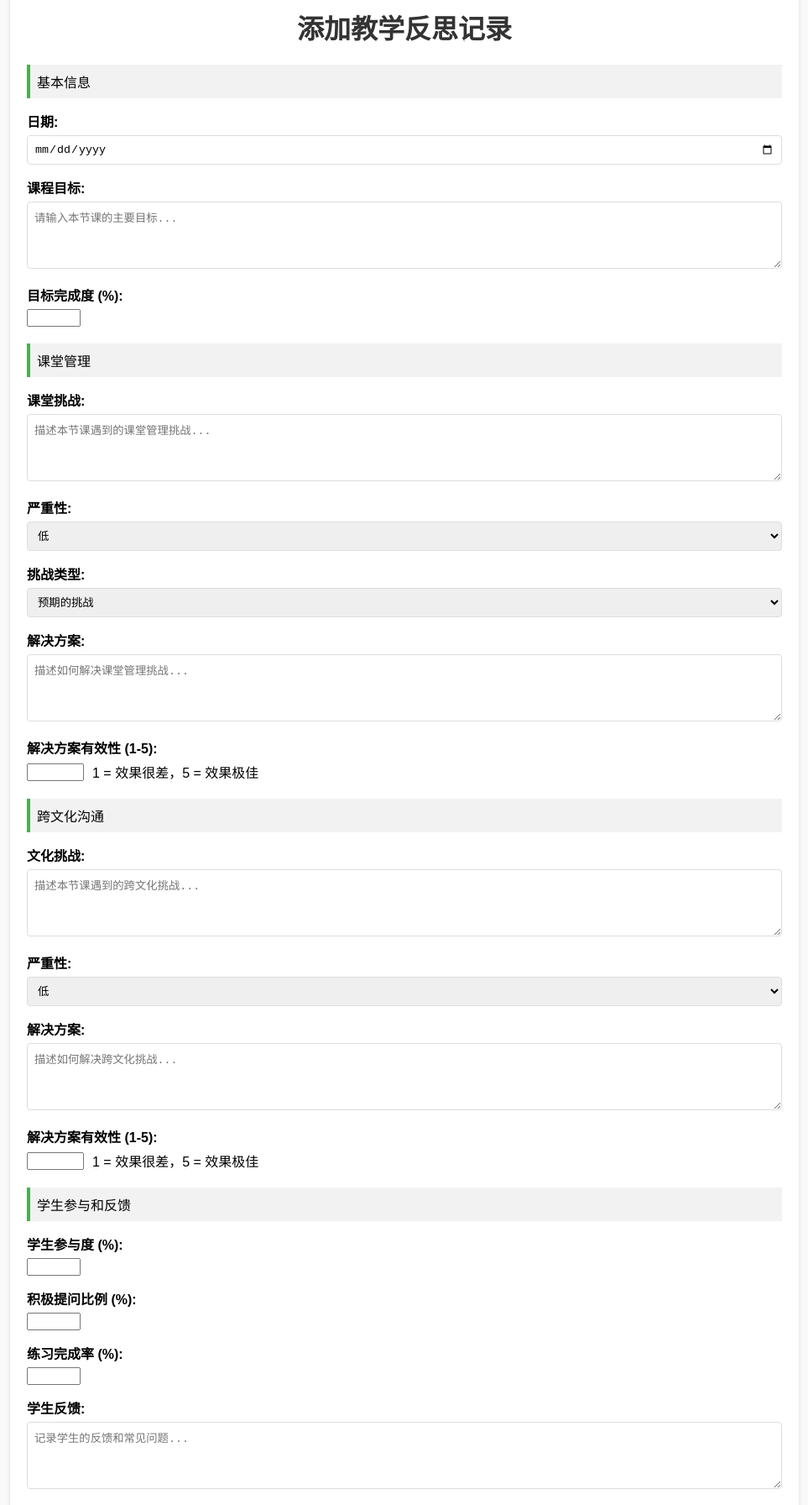
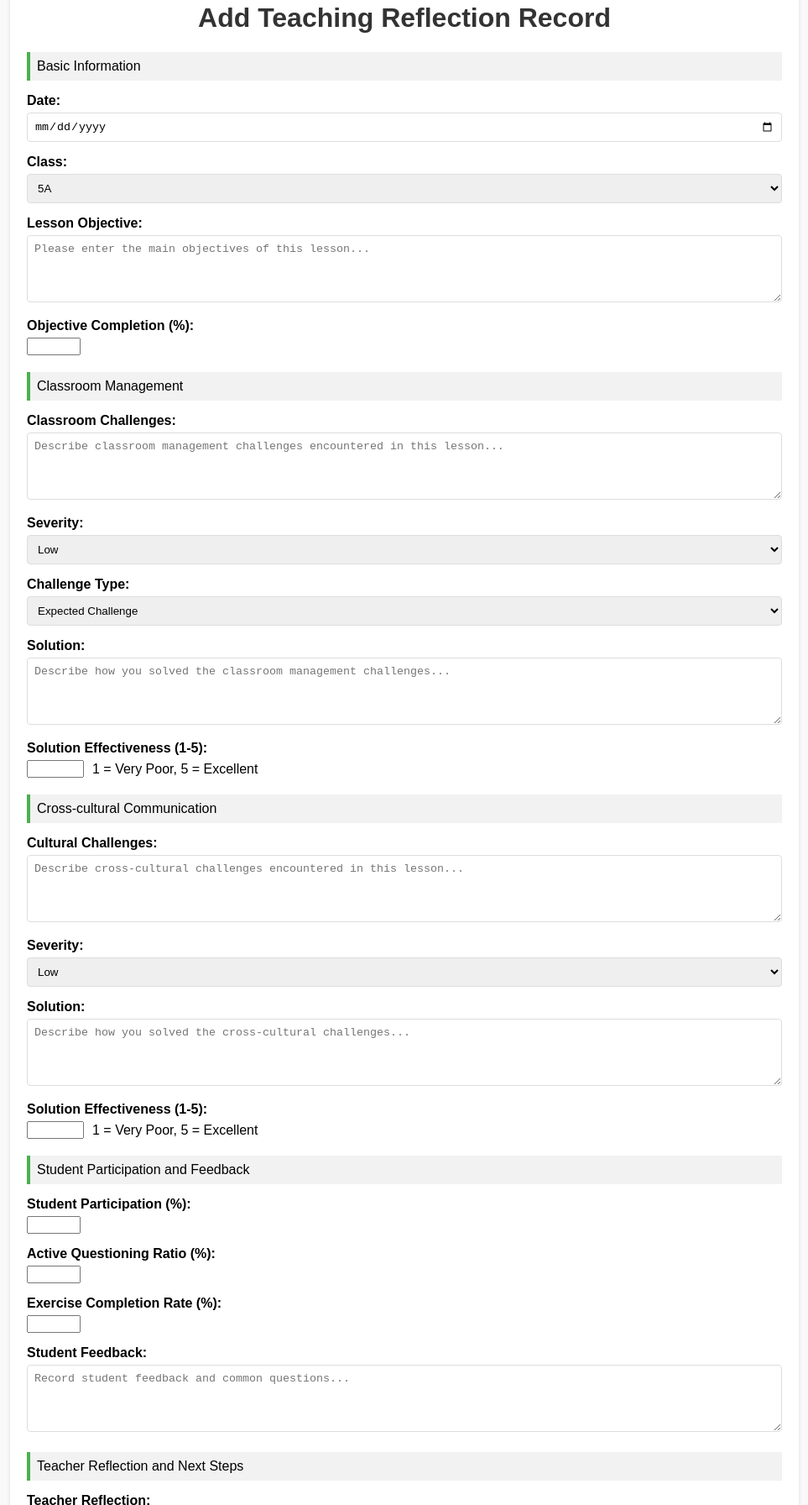
Before and after one commit to zengzengqiqi/teaching-reflection-system-2025, a plain HTML site: page add_reflection.html in a window 1280 px wide. Shown: the part 116-1908 px from the top of the page at 84% size, without its empty margins (158-1121 px from the left). Drawn offline with Linux system fonts and the light colour scheme.

Commit message:
Update add_reflection.html

```diff
--- a/add_reflection.html
+++ b/add_reflection.html
@@ -1,9 +1,9 @@
 <!DOCTYPE html>
-<html lang="zh-CN">
+<html lang="en">
 <head>
     <meta charset="UTF-8">
     <meta name="viewport" content="width=device-width, initial-scale=1.0">
-    <title>添加教学反思</title>
+    <title>Add Teaching Reflection</title>
     <style>
         body {
             font-family: 'Microsoft YaHei', sans-serif;
@@ -87,161 +87,177 @@
 </head>
 <body>
     <div class="navigation">
-        <a href="index.html" class="nav-button">返回首页</a>
-        <a href="lesson_reflection_table.html" class="nav-button">查看反思记录</a>
+        <a href="index.html" class="nav-button">Back to Home</a>
+        <a href="lesson_reflection_table.html" class="nav-button">View Reflection Records</a>
     </div>
 
     <div class="container">
-        <h1>添加教学反思记录</h1>
+        <h1>Add Teaching Reflection Record</h1>
         <form id="reflectionForm">
-            <div class="section-title">基本信息</div>
+            <div class="section-title">Basic Information</div>
 
             <div class="form-group">
-                <label for="date">日期:</label>
+                <label for="date">Date:</label>
                 <input type="date" id="date" name="date" required>
             </div>
 
             <div class="form-group">
-                <label for="objective">课程目标:</label>
-                <textarea id="objective" name="objective" placeholder="请输入本节课的主要目标..." required></textarea>
-            </div>
-
-            <div class="form-group">
-                <label for="completion">目标完成度 (%):</label>
-                <input type="number" id="completion" name="completion" min="0" max="100" required>
-            </div>
-
-            <div class="section-title">课堂管理</div>
-
-            <div class="form-group">
-                <label for="challenge">课堂挑战:</label>
-                <textarea id="challenge" name="challenge" placeholder="描述本节课遇到的课堂管理挑战..."></textarea>
-            </div>
-
-            <div class="form-group">
-                <label for="severity">严重性:</label>
-                <select id="severity" name="severity">
-                    <option value="低">低</option>
-                    <option value="中等">中等</option>
-                    <option value="高">高</option>
+                <label for="class">Class:</label>
+                <select id="class" name="class" required>
+                    <option value="5a">5A</option>
+                    <option value="5b">5B</option>
+                    <option value="5c">5C</option>
+                    <option value="5d">5D</option>
+                    <option value="6a">6A</option>
+                    <option value="6b">6B</option>
+                    <option value="6c">6C</option>
+                    <option value="6d">6D</option>
+                    <option value="6e">6E</option>
+                    <option value="6f">6F</option>
                 </select>
             </div>
 
             <div class="form-group">
-                <label for="challenge_type">挑战类型:</label>
-                <select id="challenge_type" name="challenge_type">
-                    <option value="预期">预期的挑战</option>
-                    <option value="意外">意外挑战</option>
+                <label for="objective">Lesson Objective:</label>
+                <textarea id="objective" name="objective" placeholder="Please enter the main objectives of this lesson..." required></textarea>
+            </div>
+
+            <div class="form-group">
+                <label for="completion">Objective Completion (%):</label>
+                <input type="number" id="completion" name="completion" min="0" max="100" required>
+            </div>
+
+            <div class="section-title">Classroom Management</div>
+
+            <div class="form-group">
+                <label for="challenge">Classroom Challenges:</label>
+                <textarea id="challenge" name="challenge" placeholder="Describe classroom management challenges encountered in this lesson..."></textarea>
+            </div>
+
+            <div class="form-group">
+                <label for="severity">Severity:</label>
+                <select id="severity" name="severity">
+                    <option value="Low">Low</option>
+                    <option value="Medium">Medium</option>
+                    <option value="High">High</option>
                 </select>
             </div>
 
             <div class="form-group">
-                <label for="solution">解决方案:</label>
-                <textarea id="solution" name="solution" placeholder="描述如何解决课堂管理挑战..."></textarea>
-            </div>
-
-            <div class="form-group">
-                <label for="effectiveness">解决方案有效性 (1-5):</label>
-                <div class="rating-input">
-                    <input type="number" id="effectiveness" name="effectiveness" min="1" max="5">
-                    <span>1 = 效果很差，5 = 效果极佳</span>
-                </div>
-            </div>
-
-            <div class="section-title">跨文化沟通</div>
-
-            <div class="form-group">
-                <label for="cultural_challenge">文化挑战:</label>
-                <textarea id="cultural_challenge" name="cultural_challenge" placeholder="描述本节课遇到的跨文化挑战..."></textarea>
-            </div>
-
-            <div class="form-group">
-                <label for="cultural_severity">严重性:</label>
-                <select id="cultural_severity" name="cultural_severity">
-                    <option value="低">低</option>
-                    <option value="中等">中等</option>
-                    <option value="高">高</option>
+                <label for="challenge_type">Challenge Type:</label>
+                <select id="challenge_type" name="challenge_type">
+                    <option value="Expected">Expected Challenge</option>
+                    <option value="Unexpected">Unexpected Challenge</option>
                 </select>
             </div>
 
             <div class="form-group">
-                <label for="cultural_solution">解决方案:</label>
-                <textarea id="cultural_solution" name="cultural_solution" placeholder="描述如何解决跨文化挑战..."></textarea>
+                <label for="solution">Solution:</label>
+                <textarea id="solution" name="solution" placeholder="Describe how you solved the classroom management challenges..."></textarea>
             </div>
 
             <div class="form-group">
-                <label for="cultural_effectiveness">解决方案有效性 (1-5):</label>
+                <label for="effectiveness">Solution Effectiveness (1-5):</label>
                 <div class="rating-input">
-                    <input type="number" id="cultural_effectiveness" name="cultural_effectiveness" min="1" max="5">
-                    <span>1 = 效果很差，5 = 效果极佳</span>
+                    <input type="number" id="effectiveness" name="effectiveness" min="1" max="5">
+                    <span>1 = Very Poor, 5 = Excellent</span>
                 </div>
             </div>
 
-            <div class="section-title">学生参与和反馈</div>
+            <div class="section-title">Cross-cultural Communication</div>
 
             <div class="form-group">
-                <label for="participation">学生参与度 (%):</label>
+                <label for="cultural_challenge">Cultural Challenges:</label>
+                <textarea id="cultural_challenge" name="cultural_challenge" placeholder="Describe cross-cultural challenges encountered in this lesson..."></textarea>
+            </div>
+
+            <div class="form-group">
+                <label for="cultural_severity">Severity:</label>
+                <select id="cultural_severity" name="cultural_severity">
+                    <option value="Low">Low</option>
+                    <option value="Medium">Medium</option>
+                    <option value="High">High</option>
+                </select>
+            </div>
+
+            <div class="form-group">
+                <label for="cultural_solution">Solution:</label>
+                <textarea id="cultural_solution" name="cultural_solution" placeholder="Describe how you solved the cross-cultural challenges..."></textarea>
+            </div>
+
+            <div class="form-group">
+                <label for="cultural_effectiveness">Solution Effectiveness (1-5):</label>
+                <div class="rating-input">
+                    <input type="number" id="cultural_effectiveness" name="cultural_effectiveness" min="1" max="5">
+                    <span>1 = Very Poor, 5 = Excellent</span>
+                </div>
+            </div>
+
+            <div class="section-title">Student Participation and Feedback</div>
+
+            <div class="form-group">
+                <label for="participation">Student Participation (%):</label>
                 <input type="number" id="participation" name="participation" min="0" max="100">
             </div>
 
             <div class="form-group">
-                <label for="active_questioning">积极提问比例 (%):</label>
+                <label for="active_questioning">Active Questioning Ratio (%):</label>
                 <input type="number" id="active_questioning" name="active_questioning" min="0" max="100">
             </div>
 
             <div class="form-group">
-                <label for="exercise_completion">练习完成率 (%):</label>
+                <label for="exercise_completion">Exercise Completion Rate (%):</label>
                 <input type="number" id="exercise_completion" name="exercise_completion" min="0" max="100">
             </div>
 
             <div class="form-group">
-                <label for="student_feedback">学生反馈:</label>
-                <textarea id="student_feedback" name="student_feedback" placeholder="记录学生的反馈和常见问题..."></textarea>
+                <label for="student_feedback">Student Feedback:</label>
+                <textarea id="student_feedback" name="student_feedback" placeholder="Record student feedback and common questions..."></textarea>
             </div>
 
-            <div class="section-title">教师反思和下一步计划</div>
+            <div class="section-title">Teacher Reflection and Next Steps</div>
 
             <div class="form-group">
-                <label for="teacher_reflection">教师反思:</label>
-                <textarea id="teacher_reflection" name="teacher_reflection" placeholder="你对本节课的反思..."></textarea>
+                <label for="teacher_reflection">Teacher Reflection:</label>
+                <textarea id="teacher_reflection" name="teacher_reflection" placeholder="Your reflection on this lesson..."></textarea>
             </div>
 
             <div class="form-group">
-                <label for="action_plan">下节课行动计划:</label>
-                <textarea id="action_plan" name="action_plan" placeholder="下一节课的改进计划..."></textarea>
+                <label for="action_plan">Action Plan for Next Lesson:</label>
+                <textarea id="action_plan" name="action_plan" placeholder="Improvement plan for the next lesson..."></textarea>
             </div>
 
             <div class="form-group">
-                <label for="resources">资源评估:</label>
-                <textarea id="resources" name="resources" placeholder="对教学资源的评估..."></textarea>
+                <label for="resources">Resource Assessment:</label>
+                <textarea id="resources" name="resources" placeholder="Assessment of teaching resources..."></textarea>
             </div>
 
             <div class="form-group">
-                <label for="overall_rating">整体课程效果:</label>
+                <label for="overall_rating">Overall Lesson Effectiveness:</label>
                 <select id="overall_rating" name="overall_rating">
-                    <option value="不佳">不佳</option>
-                    <option value="一般">一般</option>
-                    <option value="良好">良好</option>
-                    <option value="优秀">优秀</option>
+                    <option value="Poor">Poor</option>
+                    <option value="Fair">Fair</option>
+                    <option value="Good">Good</option>
+                    <option value="Excellent">Excellent</option>
                 </select>
             </div>
 
-            <button type="submit">提交反思记录</button>
+            <button type="submit">Submit Reflection</button>
         </form>
     </div>
 
     <script>
         document.getElementById('reflectionForm').addEventListener('submit', function(e) {
             e.preventDefault();
-            alert('表单已提交！在实际应用中，这里会将数据保存到数据库或通过API发送。');
-            // 在实际应用中，这里会有将数据发送到服务器的代码
+            alert('Form submitted! In a real application, this data would be saved to a database or sent via API.');
+            // In a real application, code to send data to the server would be here
             window.location.href = 'lesson_reflection_table.html';
         });
     </script>
 
     <div class="navigation">
-        <a href="index.html" class="nav-button">返回首页</a>
-        <a href="lesson_reflection_table.html" class="nav-button">查看反思记录</a>
+        <a href="index.html" class="nav-button">Back to Home</a>
+        <a href="lesson_reflection_table.html" class="nav-button">View Reflection Records</a>
     </div>
 </body>
 </html>
```
